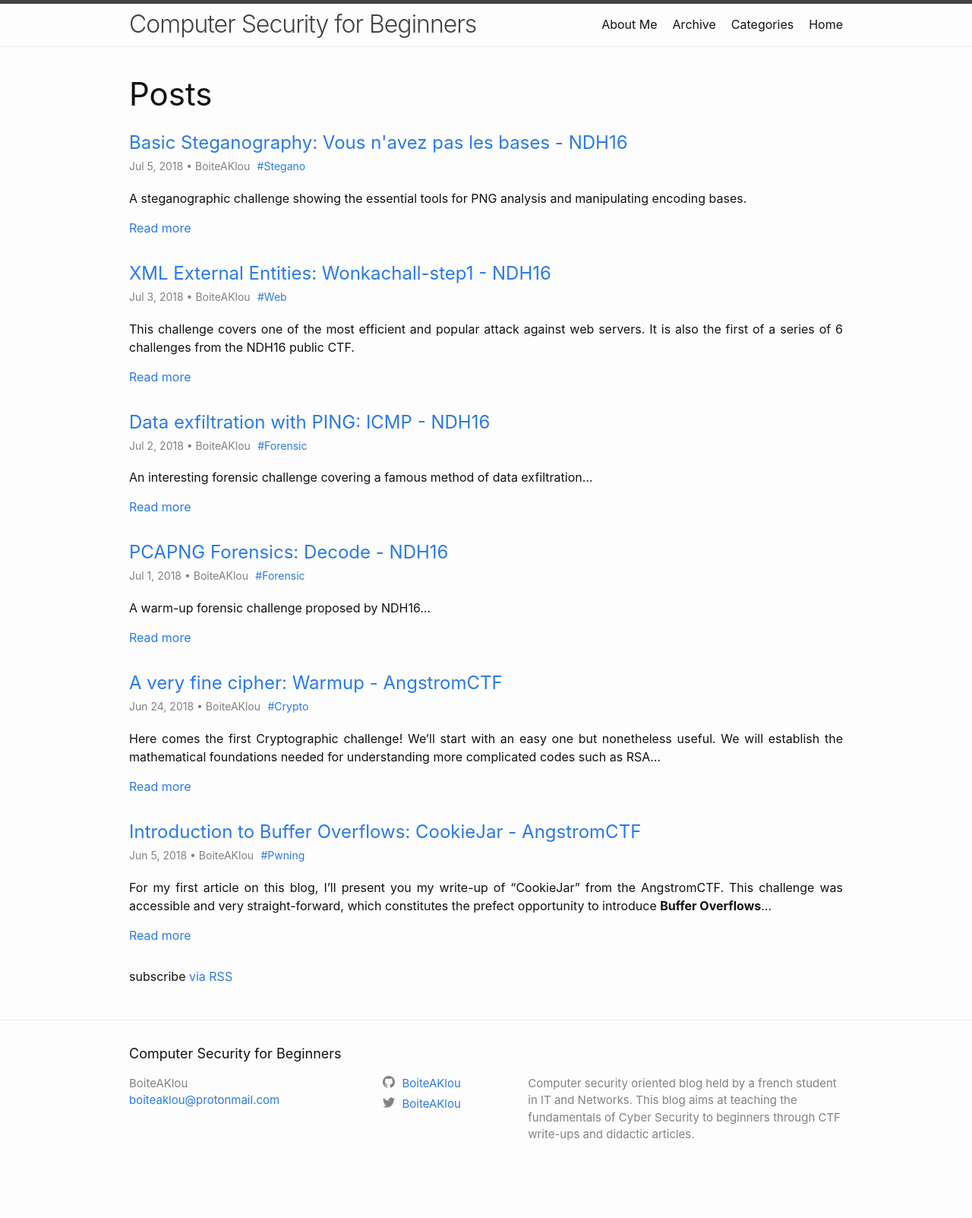
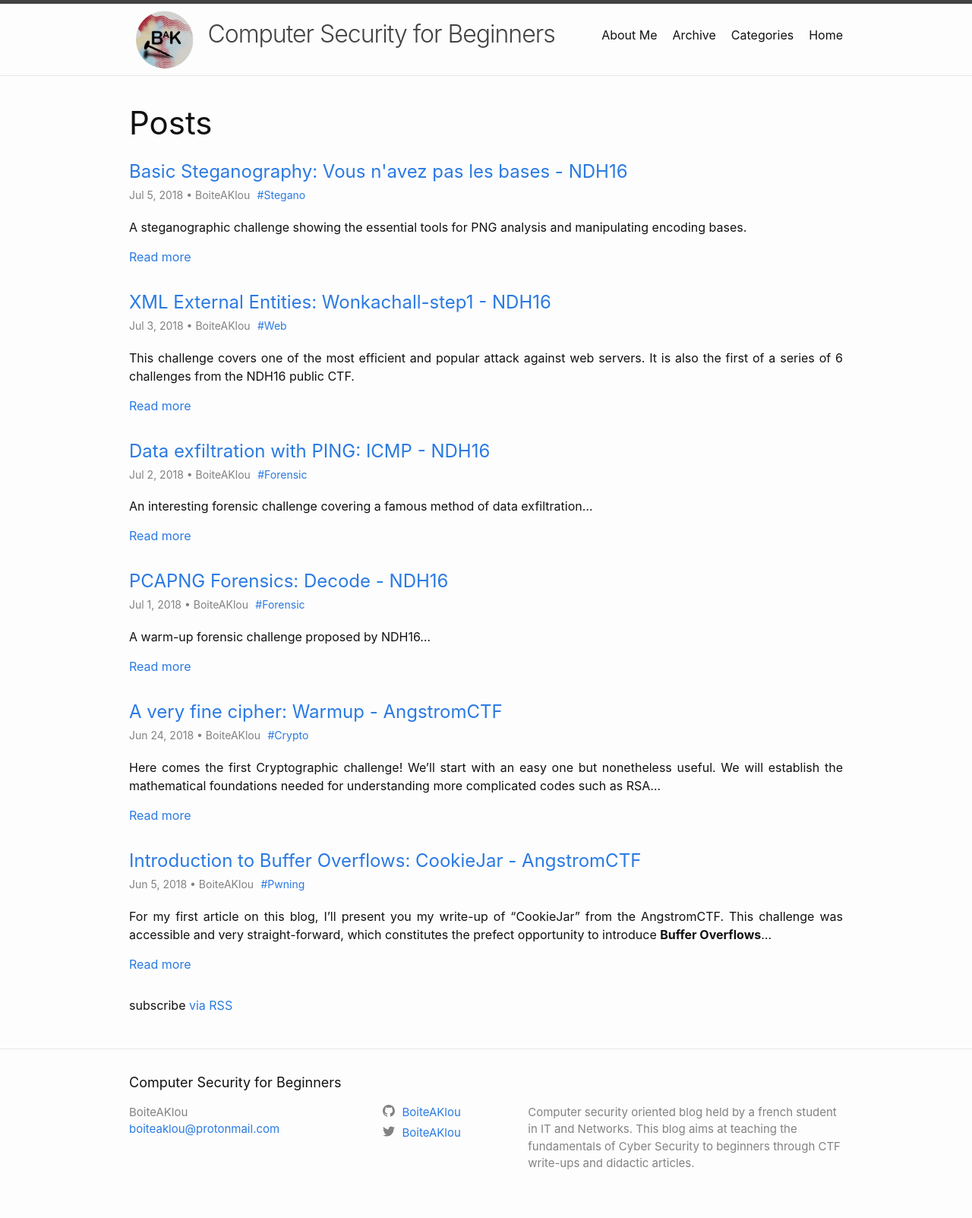
Before and after one commit to BoiteAKlou/boiteaclou.github.io, a Jekyll site: the page built from index.md, in a window 1280 px wide. Shown: the whole page at 76% size. Built offline with Jekyll 4.4.1, drawn with Linux system fonts in a browser that asks for light colours; before the commit the page ends 1565 px from its top, so only the background shows below that.

Commit message:
Adding website logo

```diff
--- a/_includes/header.html
+++ b/_includes/header.html
@@ -1,8 +1,9 @@
 <header class="site-header" role="banner">
-
   <div class="wrapper">
+    <img id="logo" src="/logo.png"></img>
     {%- assign default_paths = site.pages | map: "path" -%}
     {%- assign page_paths = site.header_pages | default: default_paths -%}
+
     <a class="site-title" rel="author" href="{{ "/" | relative_url }}">{{ site.title | escape }}</a>
 
     {%- if page_paths -%}
--- a/_sass/minima/_base.scss
+++ b/_sass/minima/_base.scss
@@ -54,6 +54,13 @@
 img {
   max-width: 100%;
   vertical-align: middle;
+}
+
+#logo{
+  width: 8%;
+  min-width: 60px;
+  margin: 1%;
+  margin-right: 2%;
 }
 
 
--- a/_sass/minima/_layout.scss
+++ b/_sass/minima/_layout.scss
@@ -16,7 +16,6 @@
   line-height: $base-line-height * $base-font-size * 2.25;
   letter-spacing: -1px;
   margin-bottom: 0;
-  float: left;
 
   &,
   &:visited {
@@ -27,6 +26,7 @@
 
 .site-nav {
   float: right;
+  padding-top: 1.5%;
   line-height: $base-line-height * $base-font-size * 2.25;
 
   .nav-trigger {
```
Also changed, not shown: logo.png (added).
